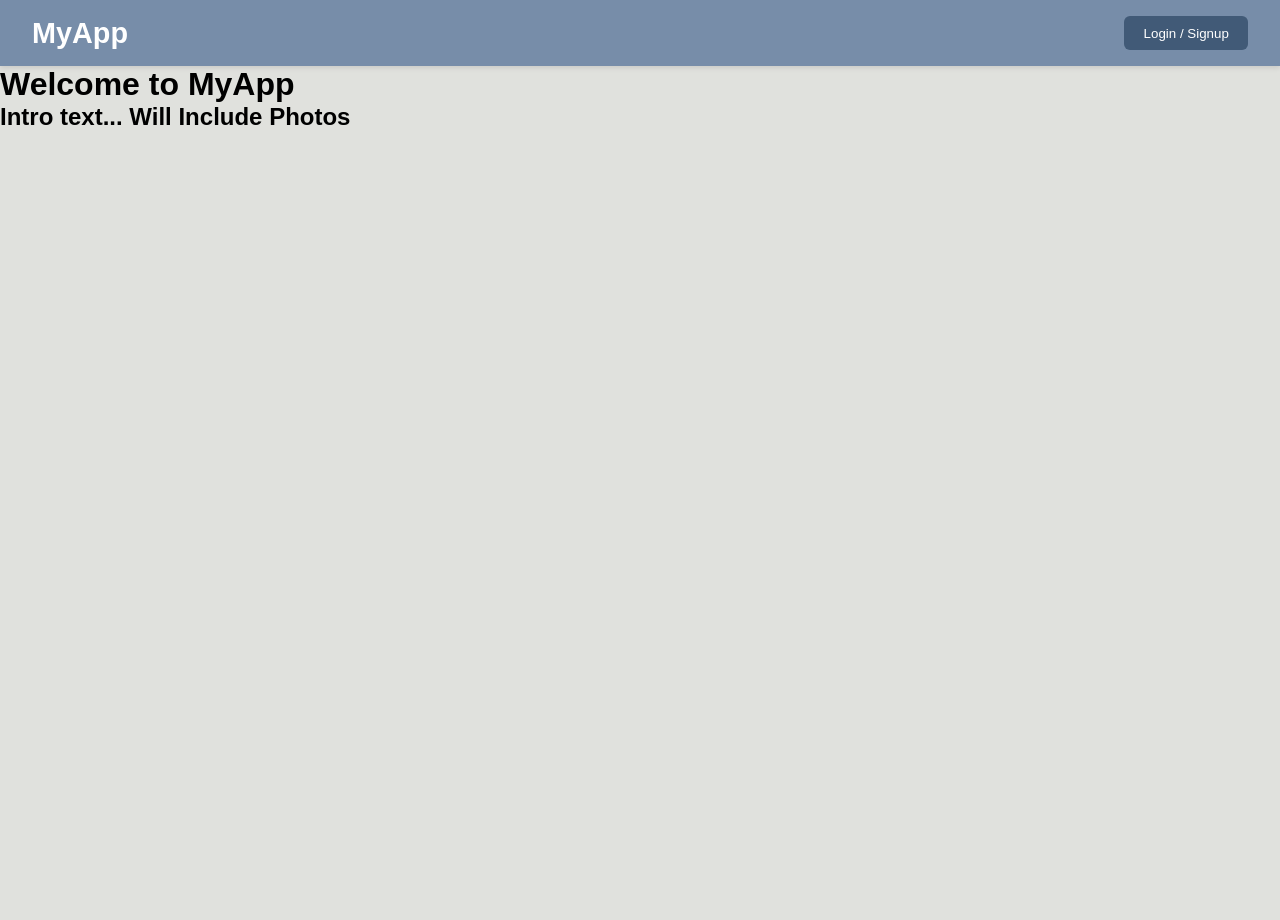
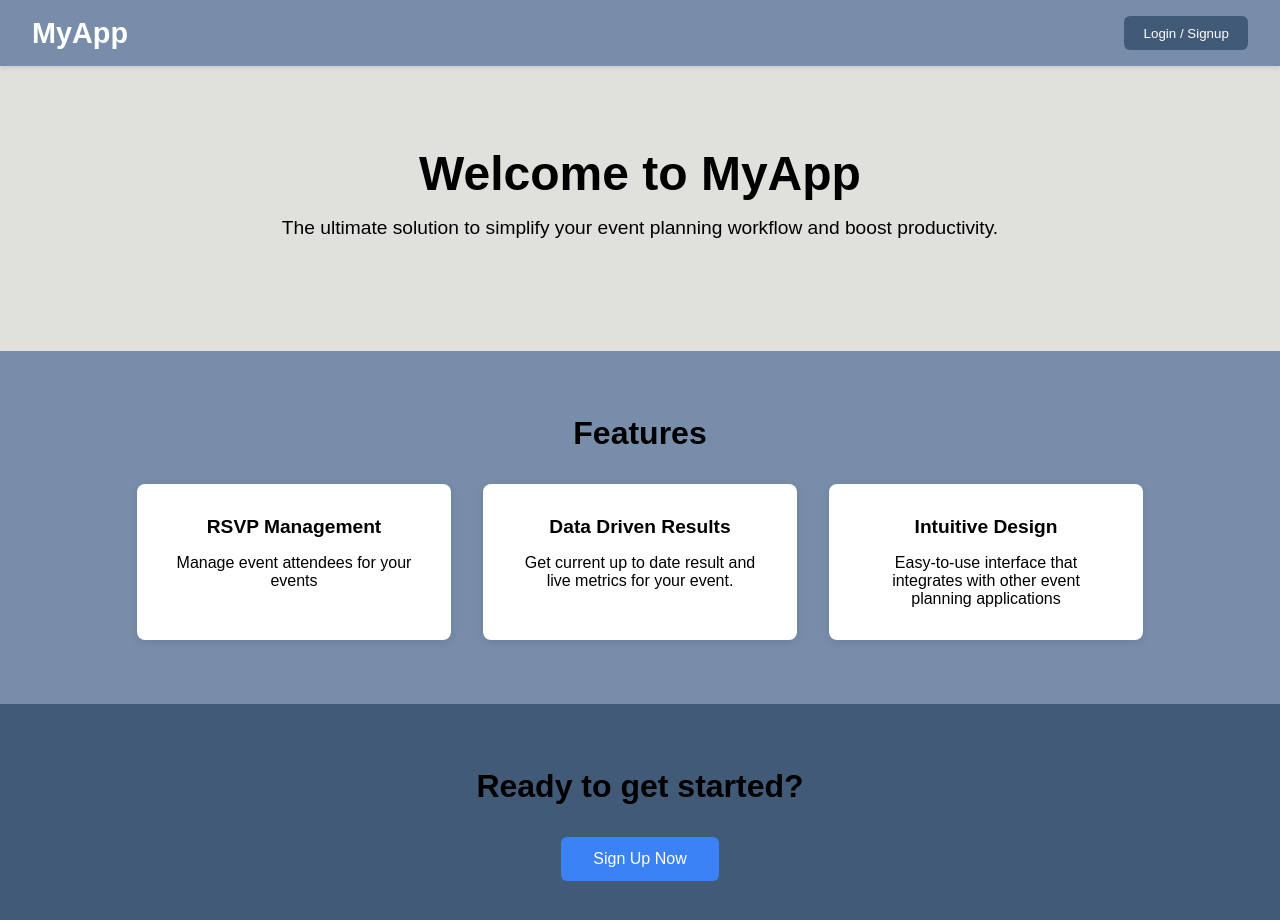
Before and after one commit to brandonzazza/RITCapstone, a React (Vite) app in the folder frontend-application/: page / in a window 1280 px wide. Shown: the top 920 px of the page. Before the commit the page ends 800 px from the top, so only its background shows below. Built offline with nearby package versions, Linux system fonts and the light colour scheme.

Commit message:
updated login and frontend page for front end app

```diff
--- a/frontend-application/src/components/landingpage/LandingPage.jsx
+++ b/frontend-application/src/components/landingpage/LandingPage.jsx
@@ -1,16 +1,51 @@
+import Header from "../Header/Header.jsx";
 import styles from "./LandingPage.module.css";
-import Header from "../Header/Header.jsx";
 
 function LandingPage() {
   return (
     <>
       <Header />
-      <div className={styles.container}>
-        <main className={styles.content}>
+
+      <main className={styles.main}>
+        {/* Hero Section */}
+        <section className={styles.hero}>
           <h1>Welcome to MyApp</h1>
-          <h2>Intro text... Will Include Photos</h2>
-        </main>
-      </div>
+          <p>
+            The ultimate solution to simplify your event planning workflow and
+            boost productivity.
+          </p>
+        </section>
+
+        {/* Features Section */}
+        <section className={styles.features}>
+          <h2>Features</h2>
+          <div className={styles.featureList}>
+            <div className={styles.feature}>
+              <h3>RSVP Management</h3>
+              <p>Manage event attendees for your events</p>
+            </div>
+            <div className={styles.feature}>
+              <h3>Data Driven Results</h3>
+              <p>
+                Get current up to date result and live metrics for your event.
+              </p>
+            </div>
+            <div className={styles.feature}>
+              <h3>Intuitive Design</h3>
+              <p>
+                Easy-to-use interface that integrates with other event planning
+                applications
+              </p>
+            </div>
+          </div>
+        </section>
+
+        {/* Call-to-Action Section */}
+        <section className={styles.ctaSection}>
+          <h2>Ready to get started?</h2>
+          <button className={styles.ctaButton}>Sign Up Now</button>
+        </section>
+      </main>
     </>
   );
 }
--- a/frontend-application/src/components/landingpage/LandingPage.module.css
+++ b/frontend-application/src/components/landingpage/LandingPage.module.css
@@ -0,0 +1,83 @@
+.main {
+  font-family: Arial, sans-serif;
+}
+
+/* Hero Section */
+.hero {
+  text-align: center;
+  padding: 5rem 2rem;
+}
+
+.hero h1 {
+  font-size: 3rem;
+  margin-bottom: 1rem;
+}
+
+.hero p {
+  font-size: 1.2rem;
+  margin-bottom: 2rem;
+}
+
+.ctaButton {
+  background-color: #3b82f6;
+  color: white;
+  padding: 0.8rem 2rem;
+  border: none;
+  border-radius: 6px;
+  font-size: 1rem;
+  cursor: pointer;
+  transition: background 0.3s ease, transform 0.2s ease;
+}
+
+.ctaButton:hover {
+  background-color: #2563eb;
+  transform: translateY(-2px);
+}
+
+/* Features Section */
+.features {
+  text-align: center;
+  padding: 4rem 2rem;
+  background-color: var(--primary);
+}
+
+.features h2 {
+  font-size: 2rem;
+  margin-bottom: 2rem;
+}
+
+.featureList {
+  display: flex;
+  flex-wrap: wrap;
+  justify-content: center;
+  gap: 2rem;
+}
+
+.feature {
+  background: #ffffff;
+  padding: 2rem;
+  border-radius: 8px;
+  width: 250px;
+  box-shadow: 0 2px 8px rgba(0, 0, 0, 0.1);
+}
+
+.feature h3 {
+  margin-bottom: 1rem;
+  font-size: 1.2rem;
+}
+
+.feature p {
+  font-size: 1rem;
+}
+
+/* CTA Section */
+.ctaSection {
+  text-align: center;
+  padding: 4rem 2rem;
+  background: var(--secondary);
+}
+
+.ctaSection h2 {
+  margin-bottom: 2rem;
+  font-size: 2rem;
+}
--- a/frontend-application/src/components/login/Login.jsx
+++ b/frontend-application/src/components/login/Login.jsx
@@ -32,10 +32,14 @@ function Login() {
           <h2>{isLogin ? "Login to Your Account" : "Create a New Account"}</h2>
 
           <input type="email" placeholder="Email" required />
-          <input type="password" placeholder="Password" required />
 
           {/* Extra field for signup */}
           {!isLogin && <input type="text" placeholder="Username" required />}
+
+          <input type="password" placeholder="Password" required />
+          {!isLogin && (
+            <input type="text" placeholder="Re-enter Password" required />
+          )}
 
           <button type="submit">{isLogin ? "Login" : "Sign Up"}</button>
         </form>
```
